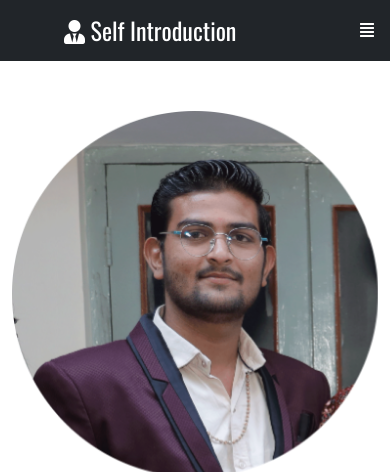
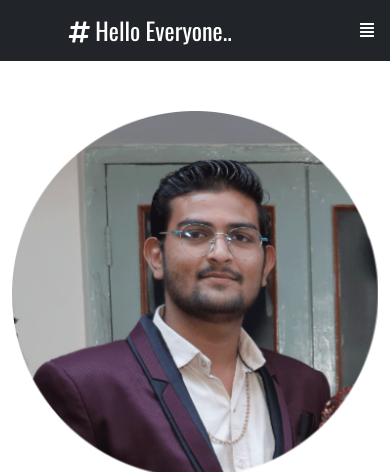
Before and after one commit to apstudio2486/Ap_portfolio, a plain HTML site: page index.html in a window 390 px wide. Shown: the top 472 px of the page. Drawn offline with Linux system fonts and the light colour scheme.

Commit message:
Change mobile menu title

```diff
--- a/index.html
+++ b/index.html
@@ -61,7 +61,7 @@
 		<div class="container">
 			<div class="row justify-content-center align-items-center p-3">
 				<div class="col-lg-4 g-0 col-9 text-md-start text-center ">
-					<h2 class="slide_icon"><a class="fas fa-user-tie" id="skils"></a> Self Introduction </h2>
+					<h2 class="slide_icon"><a class="fas fa-hashtag" id="skils"></a> Hello Everyone.. </h2>
 				</div>
 				<div class="col-lg-8 g-0 col-3 text-end">
 					<div class="bars"><i class="fas fa-align-justify" style="color: #fff;"></i></div>
```
